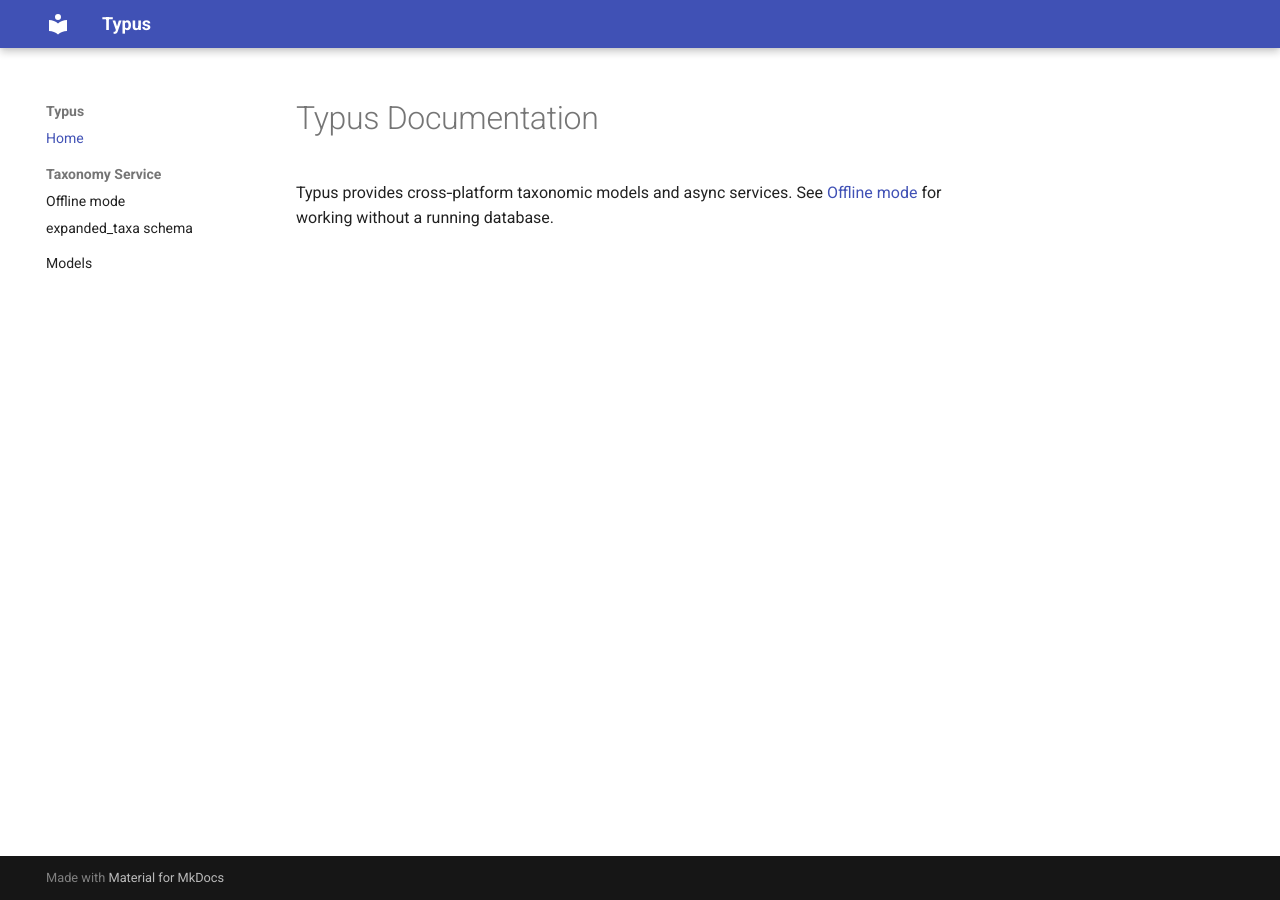
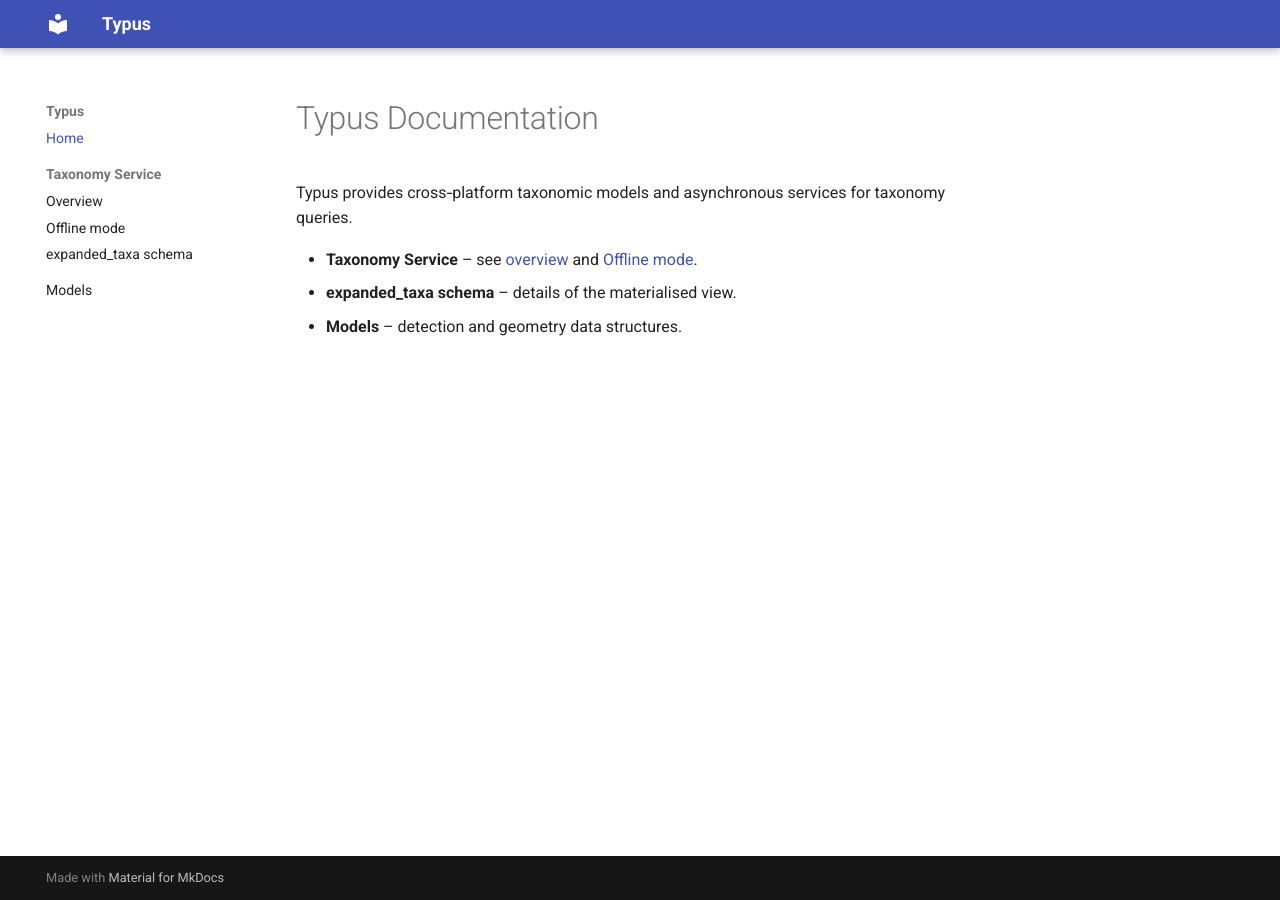
Before and after one commit to polli-labs/typus, an MkDocs documentation site: the page built from docs/index.md, in a window 1280 px wide. Built offline with MkDocs 1.6.1 and Material for MkDocs 9.7.7, drawn with Linux system fonts in a browser that asks for light colours.

Commit message:
docs: add taxonomy service overview

```diff
--- a/docs/index.md
+++ b/docs/index.md
@@ -1,4 +1,7 @@
 # Typus Documentation
 
-Typus provides cross‑platform taxonomic models and async services.
-See [Offline mode](offline_mode.md) for working without a running database.
+Typus provides cross‑platform taxonomic models and asynchronous services for taxonomy queries.
+
+* **Taxonomy Service** – see [overview](taxonomy_service.md) and [Offline mode](offline_mode.md).
+* **expanded_taxa schema** – details of the materialised view.
+* **Models** – detection and geometry data structures.
--- a/mkdocs.yml
+++ b/mkdocs.yml
@@ -5,8 +5,9 @@
     - navigation.sections
     - navigation.top
 nav:
-  - Home: index.md         # Create docs/index.md
+  - Home: index.md
   - Taxonomy Service:
+      - Overview: taxonomy_service.md
       - Offline mode: offline_mode.md
       - expanded_taxa schema: expanded_taxa.md
   - Models: models.md
```
Also changed, not shown: docs/taxonomy_service.md (added, +78 -0 lines).
